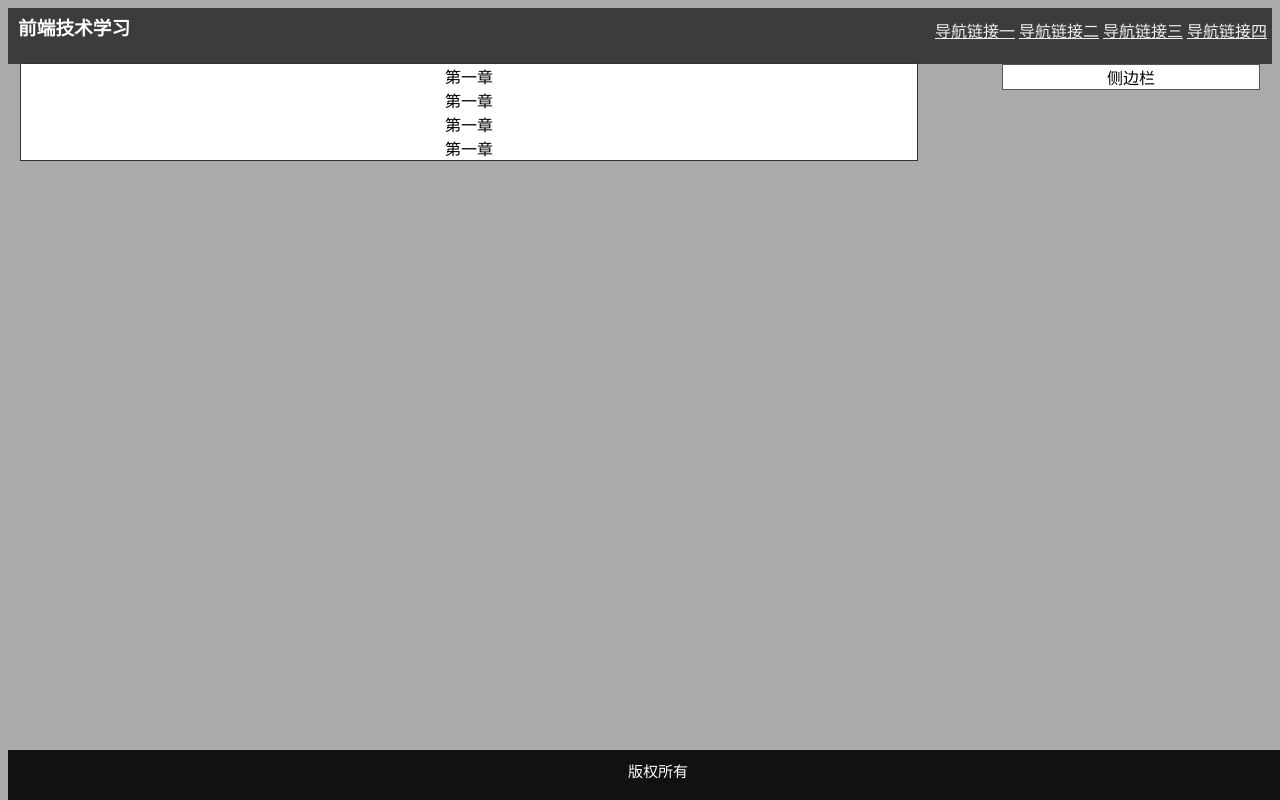
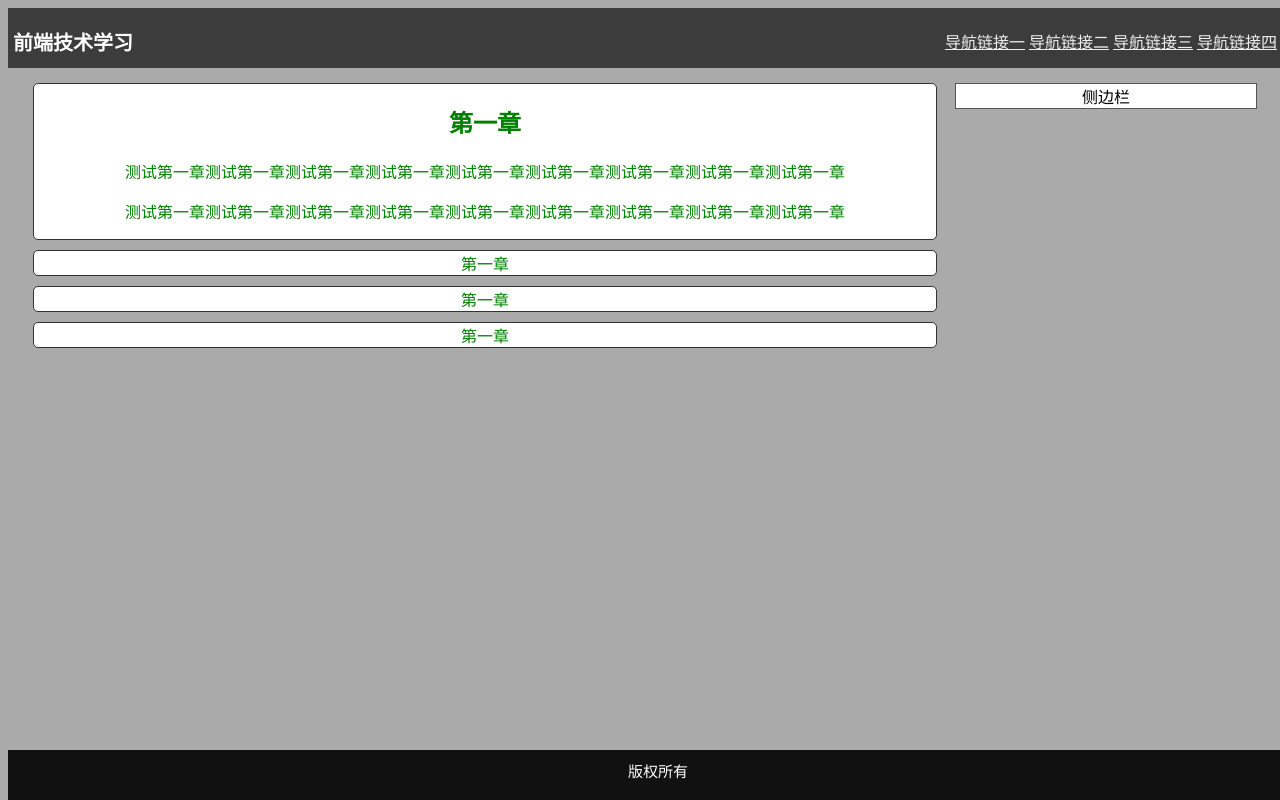
Before and after one commit to keep-writing-codes/woxixiulayin, a plain HTML site: page task5/index.html in a window 1280 px wide. Drawn offline with Linux system fonts and the light colour scheme.

Commit message:
use margin-right in articls position

```diff
--- a/task5/css/style.css
+++ b/task5/css/style.css
@@ -4,19 +4,20 @@ body {
 nav {
     background-color: #3c3c3c;
     overflow: auto;
+    width: 100%;
+    height: 50px;
     padding: 5px;
 }
 
 nav h3 {
+    font-size: 20px;
     position: relative;
-    margin-left: 5px;
     float: left;
-    color: #fff;
-    margin-top: 0px;
+    color: #FFF;
+    line-height: 100%;
 }
 nav ul {
     float: right;
-    margin-top: 5px;
     list-style-type: none;
 }
 a {
@@ -32,7 +33,6 @@ footer {
     height: 30px;
     position: fixed;
     bottom: 0;
-    align: center;
     background-color: #111;
     color: #fff;
     text-align: center;
@@ -40,25 +40,28 @@ footer {
     padding: 10px;
 }
 
+.container {
+    padding: 15px;
+}
 .article-wrap {
-    position: absolute;
-    left: 20px;
-    float: left;
-    width: 70%;
-    margin-top: -1px;
-    border: solid 1px #333;
-    background: #fff;
+    margin-top: -10px;
+    margin-right: 310;
 }
 
 article {
+    border: solid 1px #333;
+    background: #fff;
     text-align: center;
+    margin: 10px;
+    border-radius: 5px;
+    color: green;
 }
 
 aside {
-    width: 20%;
-    position: absolute;
-    right: 20px;
+    width: 300px;
+    float: right;
     border: solid 1px #555;
     text-align: center;
     background: #fff;
+    margin-left: 0;
 }
--- a/task5/index.html
+++ b/task5/index.html
@@ -15,13 +15,17 @@
             </ul>
         </nav>
         <div class="container">
+            <aside>侧边栏</aside>
             <div class="article-wrap">
-            <article>第一章</article>
+            <article>
+            <h2>第一章</h2>
+                <p>测试第一章测试第一章测试第一章测试第一章测试第一章测试第一章测试第一章测试第一章测试第一章</p>
+                <p>测试第一章测试第一章测试第一章测试第一章测试第一章测试第一章测试第一章测试第一章测试第一章</p>
+            </article>
         <article>第一章</article>
     <article>第一章</article>
 <article>第一章</article>
 </div>
-<aside>侧边栏</aside>
 </div>
 <footer>版权所有</footer>
 </body>
```
